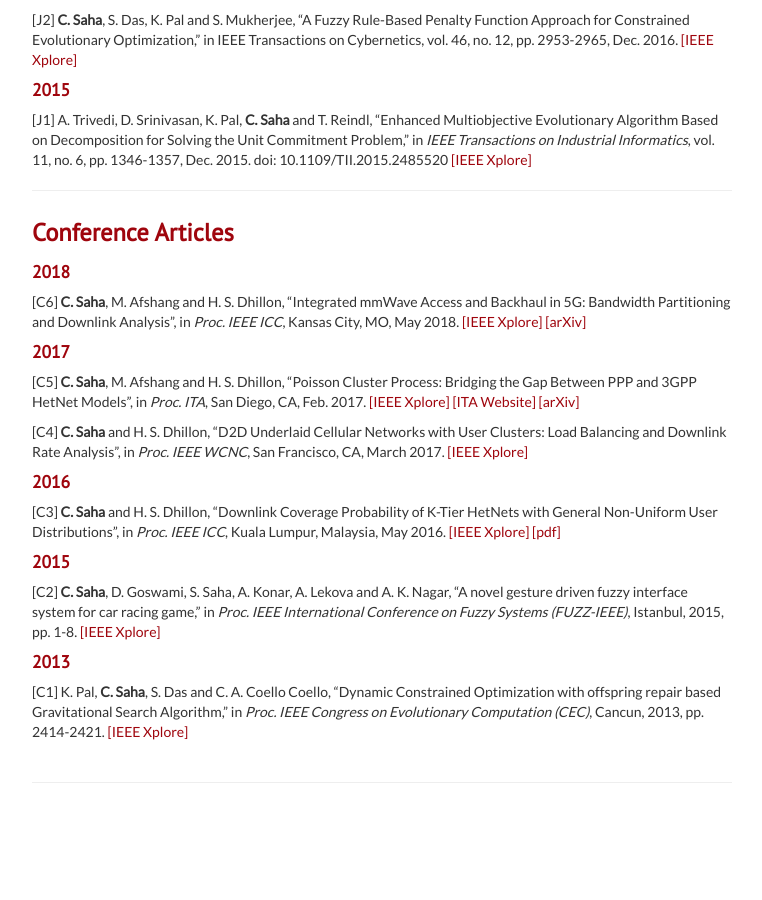
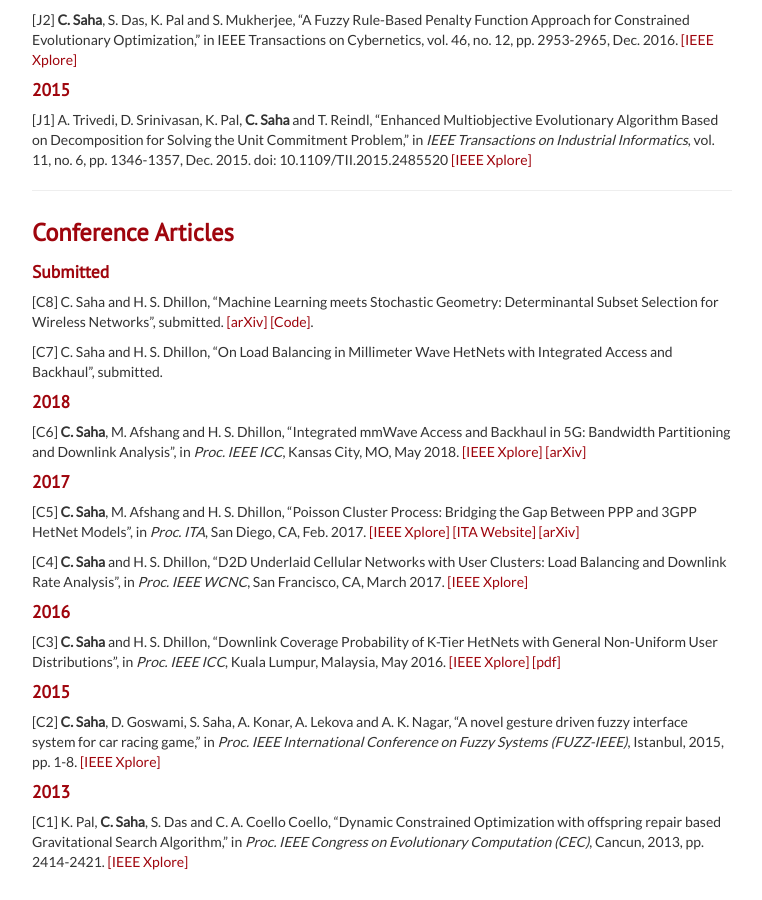
Before and after one commit to chiranjibsaha/chiranjibsaha.github.io, a Jekyll site: the page built from pages/pubs.md, in a window 1280 px wide and 900 px high, scrolled down 834 px. Shown: the whole window, without its empty margins (258-1020 px from the left). Built offline with Jekyll 4.4.1, drawn with Linux system fonts in a browser that asks for light colours; before the commit the page ends 1648 px from its top, so only the background shows below that.

Commit message:
Update pubs.md

```diff
--- a/pages/pubs.md
+++ b/pages/pubs.md
@@ -73,6 +73,11 @@
 
 ### <a name="conf"></a>Conference Articles
 
+#### Submitted
+[C8] C. Saha and H. S. Dhillon, “Machine Learning meets Stochastic Geometry: Determinantal Subset Selection for Wireless Networks”, submitted. [[arXiv]](https://arxiv.org/abs/1905.00504) [[Code]](https://github.com/stochastic-geometry/DPPL).
+
+[C7] C. Saha and H. S. Dhillon, “On Load Balancing in Millimeter Wave HetNets with Integrated Access and Backhaul”, submitted.
+
 #### 2018
 
 [C6] **C. Saha**, M. Afshang and H. S. Dhillon, “Integrated mmWave Access and Backhaul in 5G: Bandwidth Partitioning and Downlink Analysis”, in *Proc. IEEE ICC*, Kansas City, MO, May 2018. [[IEEE Xplore]](https://doi.org/10.1109/ICC.2018.8422149) [[arXiv]](https://arxiv.org/abs/1710.06255)
```
